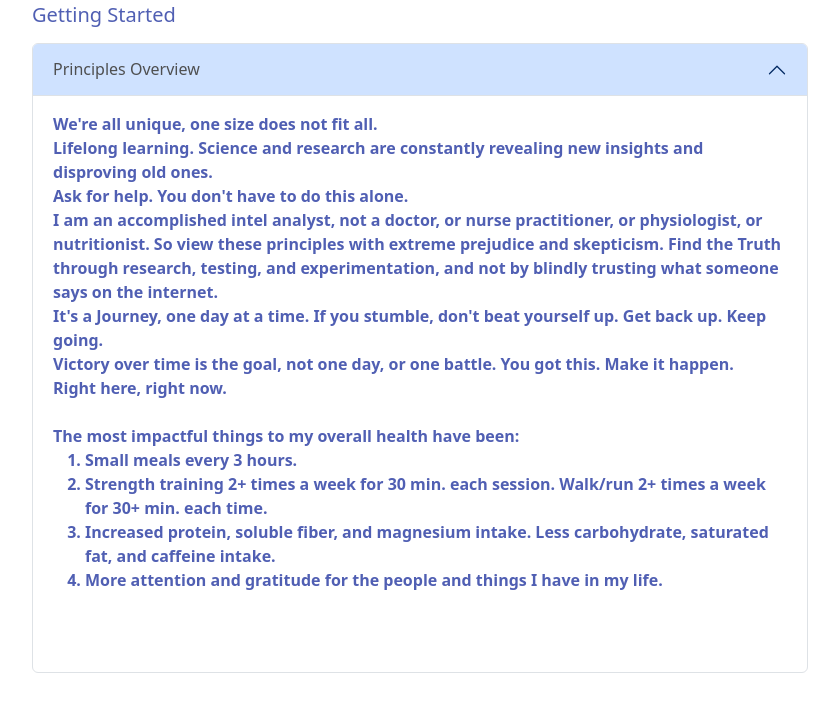
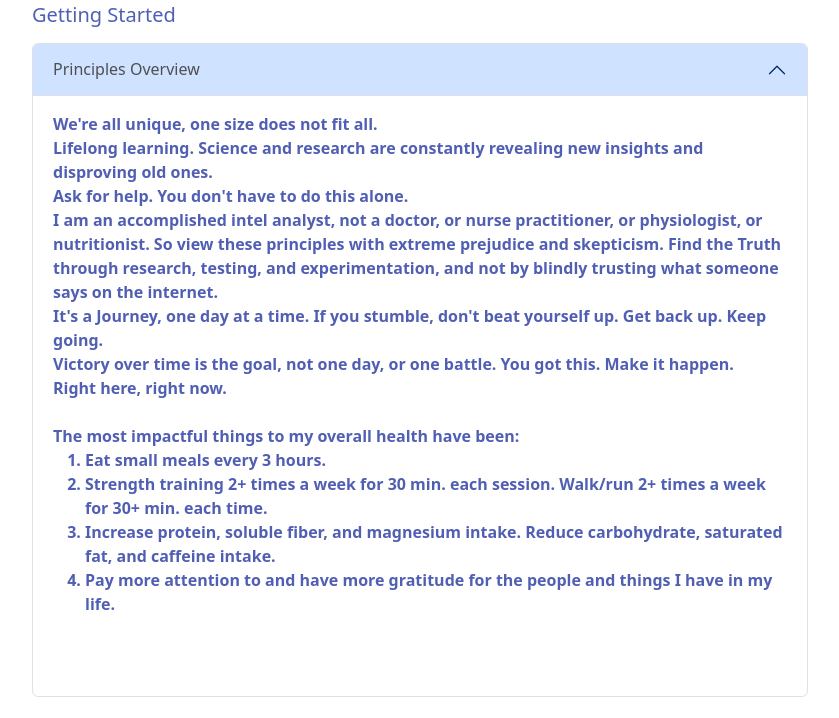
Before and after one commit to JorySmith/Avicenna-App, a plain HTML site: page index.html in a window 1280 px wide. Shown: the part 405-1123 px from the top of the page, without its empty margins (220-1059 px from the left). Drawn offline with nearby package versions, Linux system fonts and the light colour scheme.

Commit message:
Update index.html

```diff
--- a/index.html
+++ b/index.html
@@ -128,12 +128,12 @@
                 The most impactful things to my overall health have been:
                 <br>
                 <ol>
-                  <li>Small meals every 3 hours.</li>
+                  <li>Eat small meals every 3 hours.</li>
                   <li>Strength training 2+ times a week for 30 min. each session. Walk/run 2+ times
                   a week for 30+ min. each time.</li>
-                  <li>Increased protein, soluble fiber, and magnesium intake.
-                    Less carbohydrate, saturated fat, and caffeine intake.</li>
-                  <li>More attention and gratitude for the people and things I have in my life.</li>
+                  <li>Increase protein, soluble fiber, and magnesium intake.
+                    Reduce carbohydrate, saturated fat, and caffeine intake.</li>
+                  <li>Pay more attention to and have more gratitude for the people and things I have in my life.</li>
                 </ol>
                 <br />
                 <br />
```
